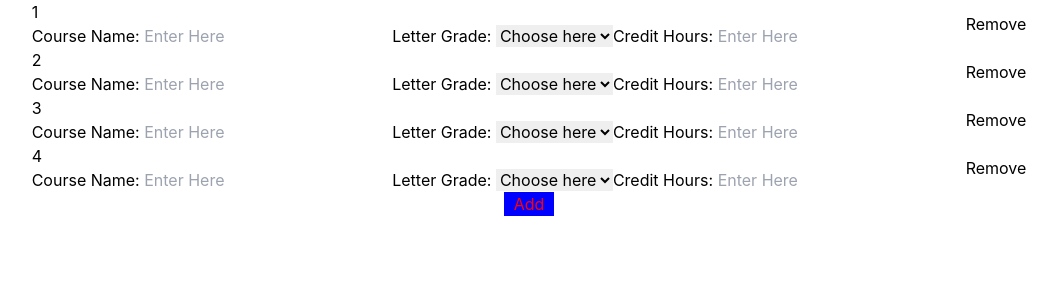
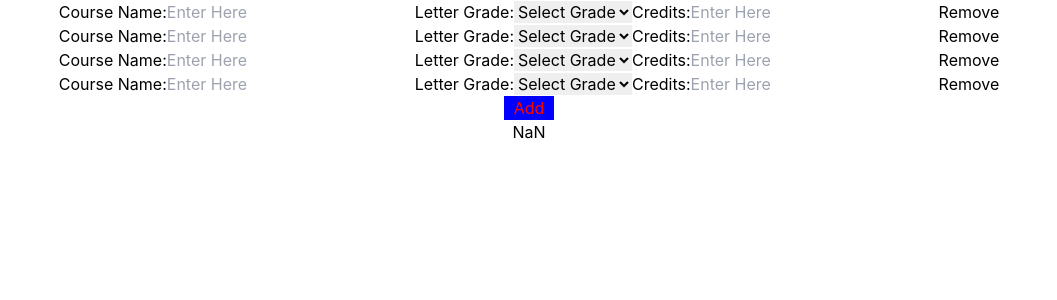
Before and after one commit to gthsun/GPA-Calculator, a React (Create React App) app in the folder gpacalc/: page / in a window 1280 px wide. Shown: the top 300 px of the page, without its empty margins (111-1168 px from the left). Built offline with nearby package versions, Linux system fonts and the light colour scheme.

Commit message:
Added calculations

```diff
--- a/gpacalc/src/App.js
+++ b/gpacalc/src/App.js
@@ -1,31 +1,81 @@
-import React from 'react';
-import './App.css'
-import Entry from './Entry.jsx'
-import { useState } from 'react';
+import React, { useState } from 'react';
+import './App.css';
+import Entry from './Entry.jsx';
 
 function App() {
-
-  const [entries, setEntries] = useState([{ id: 1 }, { id: 2 }, { id: 3 }, { id: 4 }]);
+  const gradeList = ['A+', 'A', 'A-', "B+", 'B', 'B-', 'C+', 'C', 'C-', 'D+', 'D', 'D-', 'F'];
+  const [entries, setEntries] = useState([
+    { id: 1, courseName: '', grade: '', credits: '' },
+    { id: 2, courseName: '', grade: '', credits: '' },
+    { id: 3, courseName: '', grade: '', credits: '' },
+    { id: 4, courseName: '', grade: '', credits: '' },
+  ]);
 
   const addEntry = () => {
-    setEntries([...entries, { id: entries.length+1 }]);
-  }
+    setEntries([...entries, { id: entries.length + 1, courseName: '', grade: '', credits: '' }]);
+  };
 
   const removeEntry = (id) => {
-    const entriesMinusOne = entries.filter((entry) => entry.id !== id);
-    const newEntries = entriesMinusOne.map((entry, index) => ({ ...entry, id: index + 1 }));
+    const newEntries = entries.filter((entry) => entry.id !== id).map((entry, index) => ({
+      ...entry,
+      id: index + 1
+    }));
     setEntries(newEntries);
   };
 
+  const updateEntry = (id, field, value) => {
+    const updatedEntries = entries.map(entry =>
+      entry.id === id ? { ...entry, [field]: value } : entry
+    );
+    setEntries(updatedEntries);
+  };
+
+  const grades = (grade) => {
+    if(grade === 'A+' || grade === 'A') return 4;
+    else if(grade === 'A-') return 3.7;
+    else if(grade === 'B+') return 3.3;
+    else if(grade === 'B') return 3.0;
+    else if(grade === 'B-') return 2.7;
+    else if(grade === 'C+') return 2.3;
+    else if(grade === 'C') return 2;
+    else if(grade === 'C-') return 1.7;
+    else if(grade === 'D+') return 1.3;
+    else if(grade === 'D') return 1;
+    else if(grade === 'D-') return 0.7;
+    else return 0;
+  }
+
+  const gpa = () => {
+    let gradePoints = 0;
+    let numCredits = 0;
+    entries.forEach((entry) => {
+      if(gradeList.includes(entry.grade) && entry.credits >= 0.5 && entry.credits <= 15){
+        gradePoints += grades(entry.grade)*entry.credits;
+        console.log('GP: ' + gradePoints)
+        numCredits += parseFloat(entry.credits);
+        console.log('Credits: ' + numCredits)
+      }
+    })
+    return gradePoints/numCredits;
+    ;
+  }
+
   return (
     <div className="calc">
-      {entries.map((entry) =>
-      <div key={entry.id} className="row">
-        <Entry id={entry.id} />
-        <button onClick={() => removeEntry(entry.id)}>Remove</button>
-      </div>
-      )}
+      {entries.map((entry) => (
+        <div key={entry.id} className="row">
+          <Entry
+            id={entry.id}
+            courseName={entry.courseName}
+            grade={entry.grade}
+            credits={entry.credits}
+            updateEntry={updateEntry}
+          />
+          <button onClick={() => removeEntry(entry.id)}>Remove</button>
+        </div>
+      ))}
       <button className='add' onClick={addEntry}>Add</button>
+      <h2>{gpa()}</h2>
     </div>
   );
 }
--- a/gpacalc/src/Entry.jsx
+++ b/gpacalc/src/Entry.jsx
@@ -1,33 +1,50 @@
-function Entry(props) {
+import React from "react";
+
+function Entry({ id, courseName, grade, credits, updateEntry }) {
+  const handleInputChange = (e, field) => {
+    updateEntry(id, field, e.target.value);
+  };
+
   return (
     <div className="entry">
-      <p>{props.id}</p>
       <label>
-        Course Name: <input type="select" placeholder="Enter Here"></input>
+        Course Name:
+        <input
+          type="text"
+          value={courseName}
+          placeholder="Enter Here"
+          onChange={(e) => handleInputChange(e, "courseName")}
+        />
       </label>
       <label>
-        Letter Grade:{" "}
-        <select>
-          <option value="" selected disabled hidden>
-            Choose here
+        Letter Grade:
+        <select value={grade} onChange={(e) => handleInputChange(e, "grade")}>
+          <option value="" disabled selected>
+            Select Grade
           </option>
-          <option value="a+">A+</option>
-          <option value="a">A</option>
-          <option value="a-">A-</option>
-          <option value="b+">B+</option>
-          <option value="b">B</option>
-          <option value="b-">B-</option>
-          <option value="c+">C+</option>
-          <option value="c">C</option>
-          <option value="c-">C-</option>
-          <option value="d+">D+</option>
-          <option value="d">D</option>
-          <option value="d-">D-</option>
-          <option value="f">F</option>
+          <option value="A+">A+</option>
+          <option value="A">A</option>
+          <option value="A-">A-</option>
+          <option value="B+">B+</option>
+          <option value="B">B</option>
+          <option value="B-">B-</option>
+          <option value="C+">C+</option>
+          <option value="C">C</option>
+          <option value="C-">C-</option>
+          <option value="D+">D+</option>
+          <option value="D">D</option>
+          <option value="D-">D-</option>
+          <option value="F">F</option>
         </select>
       </label>
       <label>
-        Credit Hours: <input type="text" placeholder="Enter Here"></input>
+        Credits:
+        <input
+          type="text"
+          value={credits}
+          placeholder="Enter Here"
+          onChange={(e) => handleInputChange(e, "credits")}
+        />
       </label>
     </div>
   );
```
Also changed, not shown: gpacalc/src/App.css (line endings or trailing spaces).
